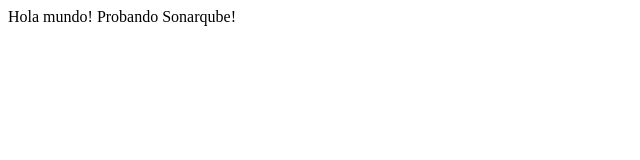
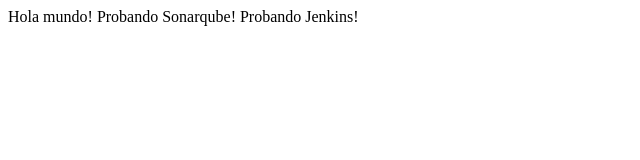
Before and after one commit to paivae/MundosE-Integrador, a plain HTML site: page webapp/index.html in a window 1280 px wide. Shown: the whole page, without its empty margins (0-640 px from the left). Drawn offline with Linux system fonts and the light colour scheme.

Commit message:
test jenkins

```diff
--- a/webapp/index.html
+++ b/webapp/index.html
@@ -8,5 +8,6 @@
 <body>
     Hola mundo!
     Probando Sonarqube!
+    Probando Jenkins!
 </body>
 </html>
```
